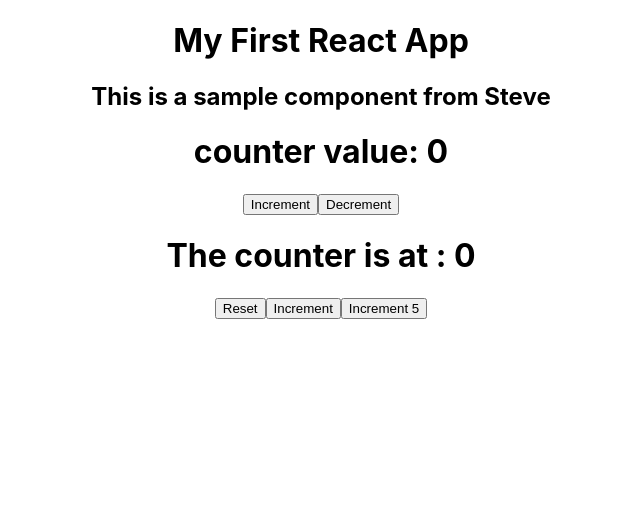
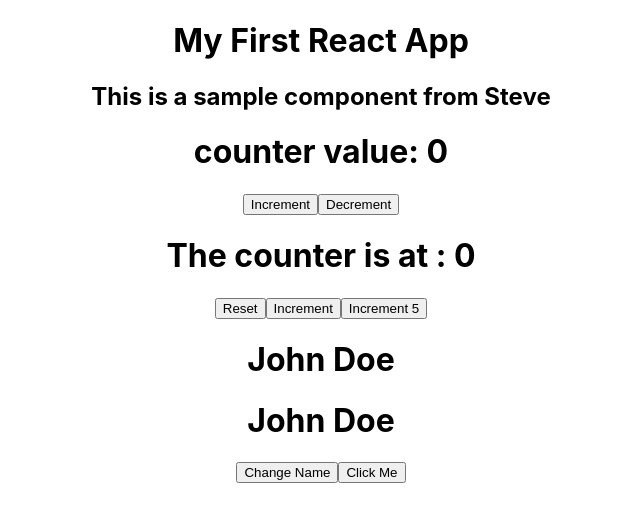
Before and after one commit to Buteya/repo, a React (Create React App) app in the folder react/react-app/: page / in a window 1280 px wide. Shown: the top 522 px of the page, without its empty margins (319-959 px from the left). Built offline with nearby package versions, Linux system fonts and the light colour scheme.

Commit message:
added component HooksEffect to demonstrate hook useEffect

```diff
--- a/react/react-app/src/App.js
+++ b/react/react-app/src/App.js
@@ -4,6 +4,7 @@ import Sample from './components/sample';
 import Counter from './components/counter';
 import FunctionalCounter from './components/functionalcounter.js';
 // import ConditionalRendering from './components/conditionalrendering';
+import HooksEffect from './components/HooksEffect.js';
 
 function App() {
   return (
@@ -13,6 +14,7 @@ function App() {
       <Counter />
       <FunctionalCounter />
       {/* <ConditionalRendering /> */}
+      <HooksEffect />
     </div>
   );
 }
--- /dev/null
+++ b/react/react-app/src/components/HooksEffect.js
@@ -0,0 +1,21 @@
+import {useEffect,useState} from 'react';
+
+const HooksEffect = () =>{
+    const [name, setName] = useState("John Doe");
+    const [name1,setName1] = useState("John Doe");
+
+    useEffect(()=>{
+        console.log("Use Effect called")
+    },[name]);
+
+    return(
+        <div>
+            <h1>{name}</h1>
+            <h1>{name1}</h1>
+            <button onClick={()=>setName("Mary Doe")}>Change Name</button>
+            <button onClick={()=>setName1("Samson Doe")}>Click Me</button>
+        </div>
+    );
+}
+
+export default HooksEffect;
```
